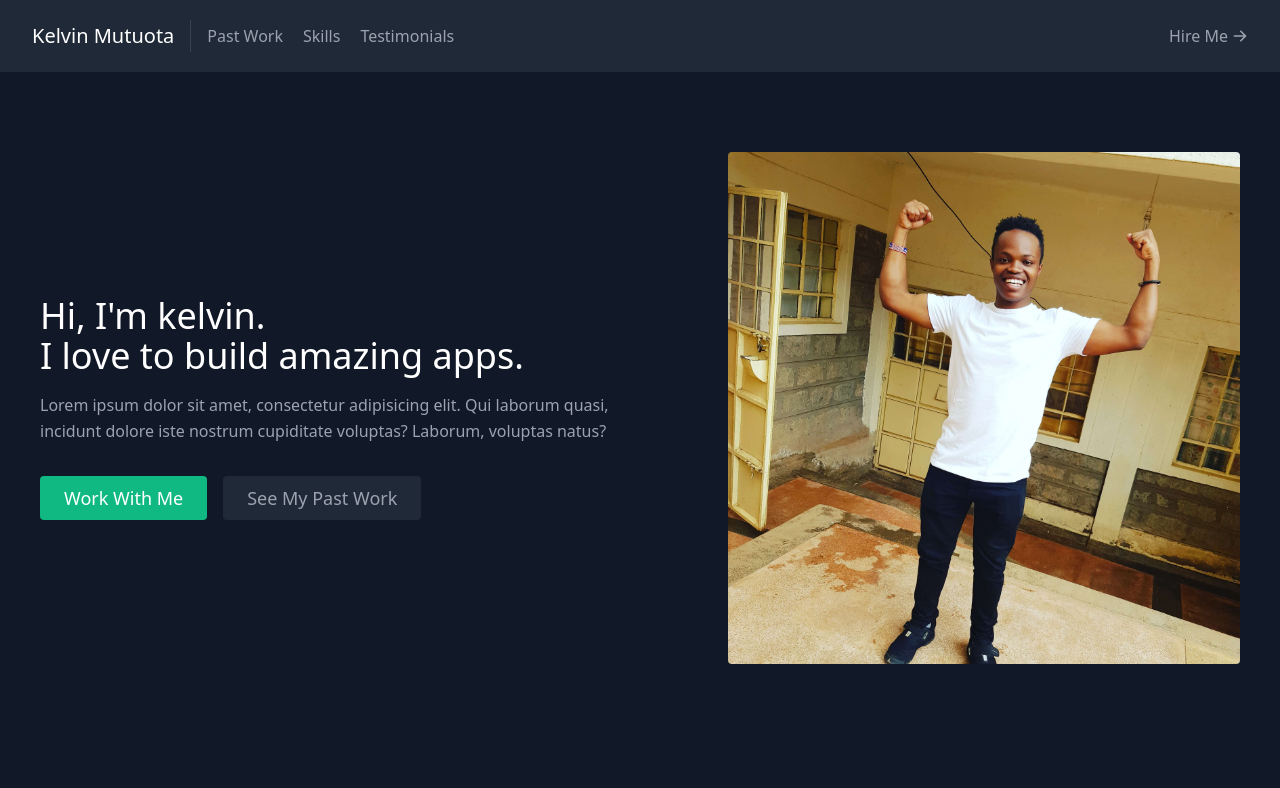
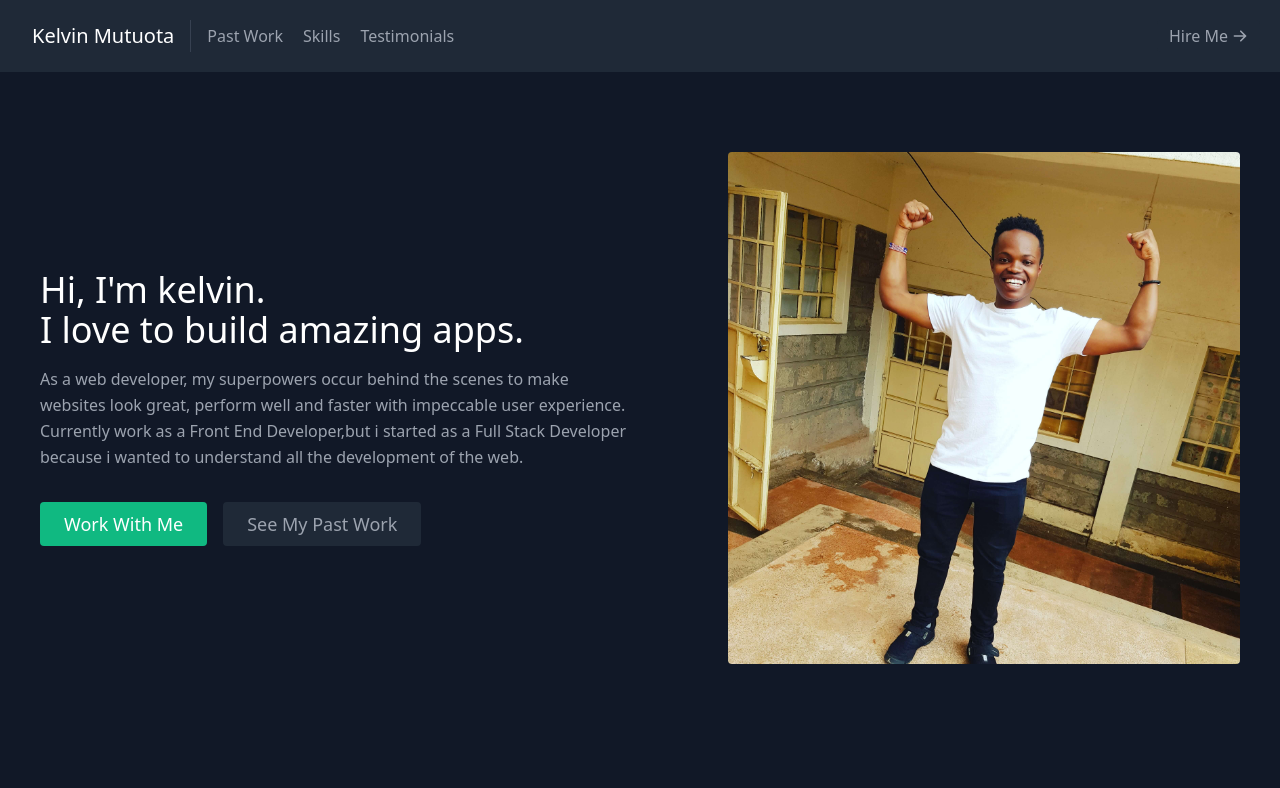
Before and after one commit to mutuotakelvin/portkel, a React (Create React App) app: page / in a window 1280 px wide. Shown: the top 788 px of the page. Built offline with nearby package versions, Linux system fonts and the light colour scheme.

Commit message:
add about me section

```diff
--- a/src/components/About.js
+++ b/src/components/About.js
@@ -11,9 +11,10 @@ const About = () => {
             apps.
           </h1>
           <p className="mb-8 leading-relaxed">
-            Lorem ipsum dolor sit amet, consectetur adipisicing elit. Qui
-            laborum quasi, incidunt dolore iste nostrum cupiditate voluptas?
-            Laborum, voluptas natus?
+            As a web developer, my superpowers occur behind the scenes to make websites look great, perform well and faster
+            with impeccable user experience. Currently work as a Front End Developer,but i started as a Full Stack Developer
+            because i wanted to understand all the development of the web.
+
           </p>
           <div className="flex justify-center">
             <a
```
